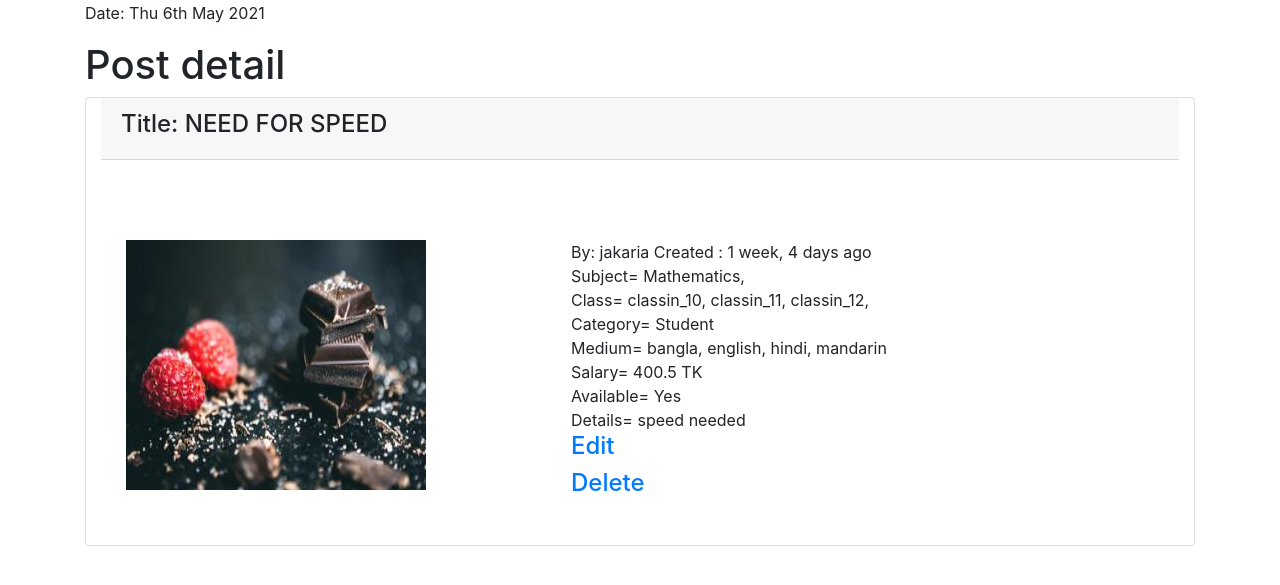
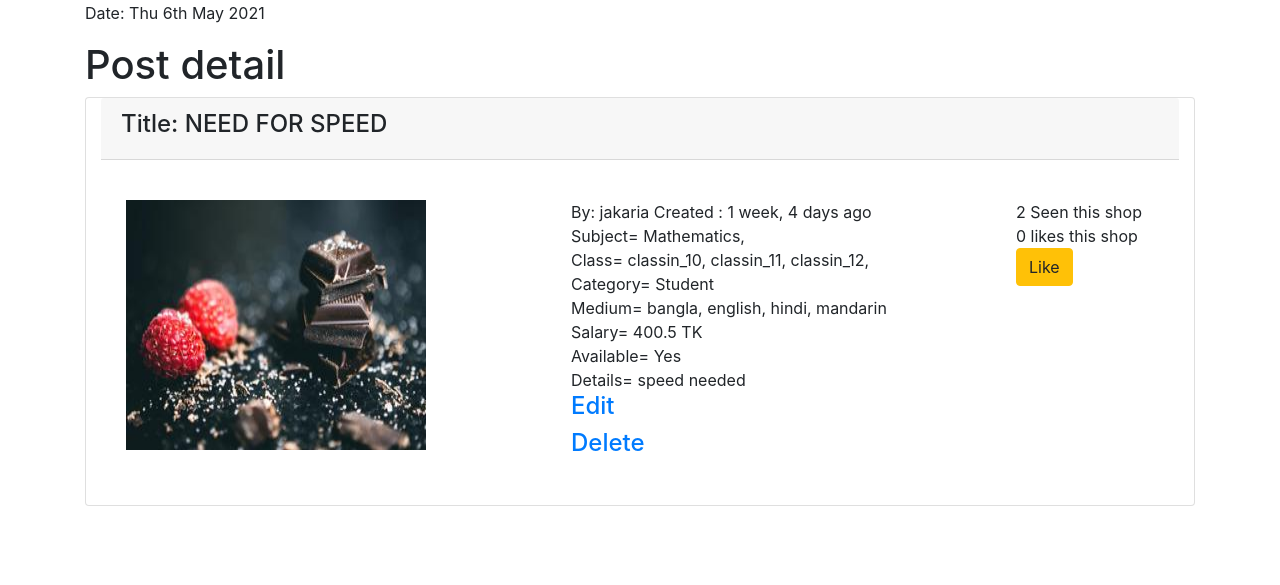
Before and after one commit to JakariaPUST/django-analysis, a Django app: page /education/postdetail/3/ in a window 1280 px wide. Shown: the part 143-728 px from the top of the page. Run offline with Django 3.2, Linux system fonts and the light colour scheme; a user stored in the database is signed in; data comes from the database, SQL or seed files in the repository; both versions use the stored data as it was after the commit; some libraries are stand-ins or nearby versions.

Commit message:
Like and User Count added for a specific POST

```diff
--- a/education/models.py
+++ b/education/models.py
@@ -66,6 +66,13 @@ class Post(models.Model):
 
     class_in=models.ManyToManyField(Classs_in,related_name='class_set')
 
+    likes= models.ManyToManyField(User, related_name='like_set')
+    views= models.ManyToManyField(User, related_name='view_set')
+    def total_likes(self):
+        return self.likes.count()
+    def total_views(self):
+        return self.views.count()
+
     def save(self, *args, **kwargs):
         self.slug=slugify(self.title)
         super(Post, self).save(*args, **kwargs)
--- a/education/urls.py
+++ b/education/urls.py
@@ -1,6 +1,6 @@
 
 from django.urls import path
-from .views import postview, postcreate, subjectview, ContactView, postView, postDetailView, postEditView, postDeleteView, searchresult, filter, postview
+from .views import postview, postcreate, subjectview, ContactView, postView, postDetailView, postEditView, postDeleteView, searchresult, filter, postview, likepost
 from .forms import ContactForm2
 app_name='education'
 
@@ -18,4 +18,5 @@ urlpatterns = [
     path('subject/', subjectview , name="subject"),
     path('search/', searchresult , name="search"),
     path('filter/', filter , name="filter"),
+    path('like/<int:id>/', likepost , name="like"),
 ]
--- a/education/views.py
+++ b/education/views.py
@@ -10,6 +10,7 @@ from django.contrib import messages
 from django.db.models import Q
 import requests
 import json
+from django.http import HttpResponseRedirect
 
 
 
@@ -75,10 +76,17 @@ class postDetailView(DetailView):
     template_name = "education/postdetail.html"
     model=Post
     context_object_name="postdetail"
+
     def get_context_data(self, *args, **kwargs):
+        self.object.views.add(self.request.user)
+        liked=False
+        if self.object.likes.filter(id=self.request.user.id).exists():
+            liked=True
+
         context=super().get_context_data(*args, **kwargs)
         context['posts']=context.get('object_list')
-        context['msg']="this is individual post"
+        context['liked']=liked
+        context['msg']="this is individual post also like options"
         print('----------------------------------------------------')
         print(context['posts'])
         return context
@@ -186,7 +194,7 @@ def filter(request):
 
 
 
-
+# API INTEGRATION
 def postview(request):
     api_request= requests.get(f"https://jsonplaceholder.typicode.com/posts")
     try:
@@ -194,3 +202,16 @@ def postview(request):
     except:
         api="Error"
     return render(request,'education/postview.html',{'api':api})
+
+
+
+# LIKE BUTTON FUNCTIONALITY
+
+def likepost(request,id):
+    if request.method=="POST":
+        post=Post.objects.get(id=id)
+        if post.likes.filter(id=request.user.id).exists():
+            post.likes.remove(request.user)
+        else:
+            post.likes.add(request.user)
+    return HttpResponseRedirect(request.META.get('HTTP_REFERER'))
--- a/templates/education/postdetail.html
+++ b/templates/education/postdetail.html
@@ -6,9 +6,9 @@
 <div class="card col-md-12">
     <div class="card-header"> <h4>Title: {{postdetail.uppercase}}</h4></div>
 
-    <div class="card-body">
+    {% comment %} <div class="card-body">
     <div class="fb-like" data-href="http://127.0.0.1:8000/education/postdetail/{{postdetail.id}}/" data-width="100" data-layout="standard" data-action="like" data-size="small" data-share="true"></div>
-    </div>
+    </div> {% endcomment %}
     <div class="card-body row">
     <div class="card-body col-5"> <img class="image-rounded circle" src="{{postdetail.image.url}}" width="300" height="250" alt="img"></div>
 
@@ -27,9 +27,26 @@
         <h4><a href="/education/delete/{{postdetail.id}}">Delete</a> </h4>
         {% endif %}
     </div>
+
     <div class="card-body">
         {% comment %} <div class="fb-comments" data-href="http://127.0.0.1:8000/education/postdetail/2/" data-width="300" data-numposts="6"></div> {% endcomment %}
-        <div class="fb-comments" data-href="http://127.0.0.1:8000/education/postdetail/{{postdetail.id}}/" data-width="400" data-numposts="6"></div>
+        {% comment %} <div class="fb-comments" data-href="http://127.0.0.1:8000/education/postdetail/{{postdetail.id}}/" data-width="400" data-numposts="6"></div> {% endcomment %}
+
+
+        <div>
+            {{postdetail.total_views}} Seen this shop <br>
+            {{postdetail.total_likes}} likes this shop<br>
+        </div>
+        <form action="/education/like/{{postdetail.id}}/" method="post">
+            {% csrf_token %}
+            {% if liked %}
+            <button type="submit" class="btn btn-warning">Unlike</button>
+            {% else %}
+            <button type="submit" class="btn btn-warning">Like</button>
+            {% endif %}
+        </form>
+
+
 
     </div>
 
```
Also changed, not shown: db.sqlite3, education/migrations/0010_auto_20210428_1431.py (added).
